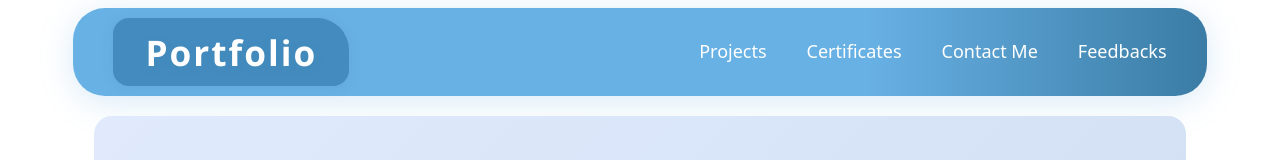
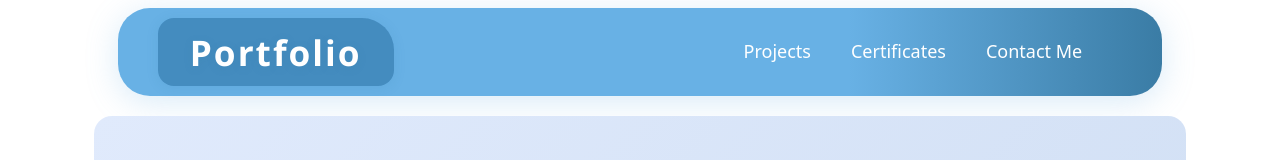
Before and after one commit to MUKUL6121/Mukul-portfolio, a React (Vite) app in the folder frontend/: page / in a window 1280 px wide. Shown: the top 160 px of the page. Built offline with nearby package versions, Linux system fonts and the light colour scheme; no server answers.

Commit message:
Update header.jsx

```diff
--- a/frontend/src/componets/header/header.jsx
+++ b/frontend/src/componets/header/header.jsx
@@ -43,7 +43,7 @@ function Header() {
                         <Link to="/contactMe">Contact Me</Link>
                     </div>
                     <div>
-                        <Link to="/feedbacks">Feedbacks</Link>
+{/*                         <Link to="/feedbacks">Feedbacks</Link> */}
                     </div>
                 </div>
 
@@ -63,7 +63,7 @@ function Header() {
                             <Link className="dropdown-item" to="/contactMe" onClick={() => setIsOpen(false)}>Contact Me</Link>
                         </li>
                         <li>
-                            <Link className="dropdown-item" to="/feedbacks" onClick={() => setIsOpen(false)}>Feedbacks</Link>
+{/*                             <Link className="dropdown-item" to="/feedbacks" onClick={() => setIsOpen(false)}>Feedbacks</Link> */}
                         </li>
                     </ul>
                 )}
```
